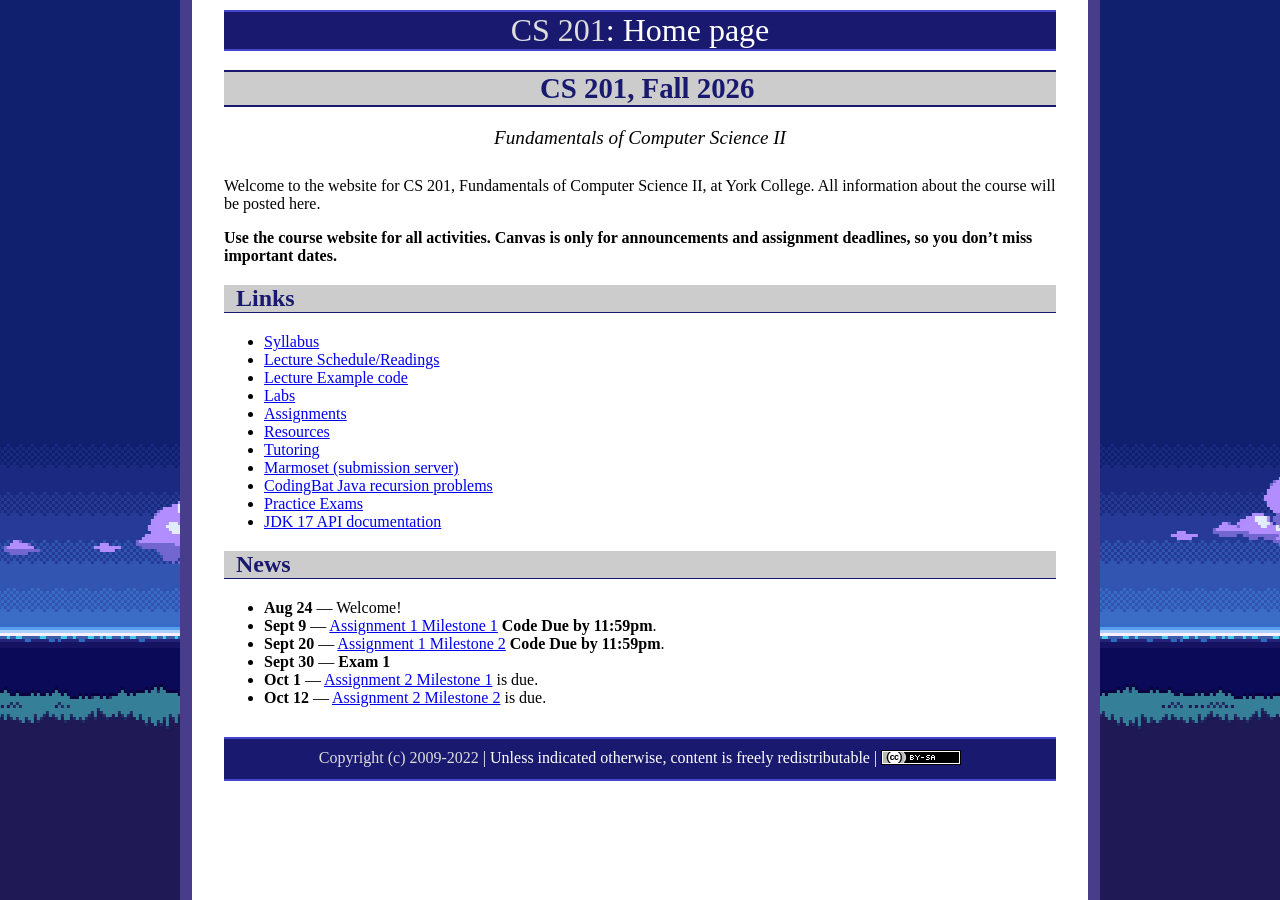
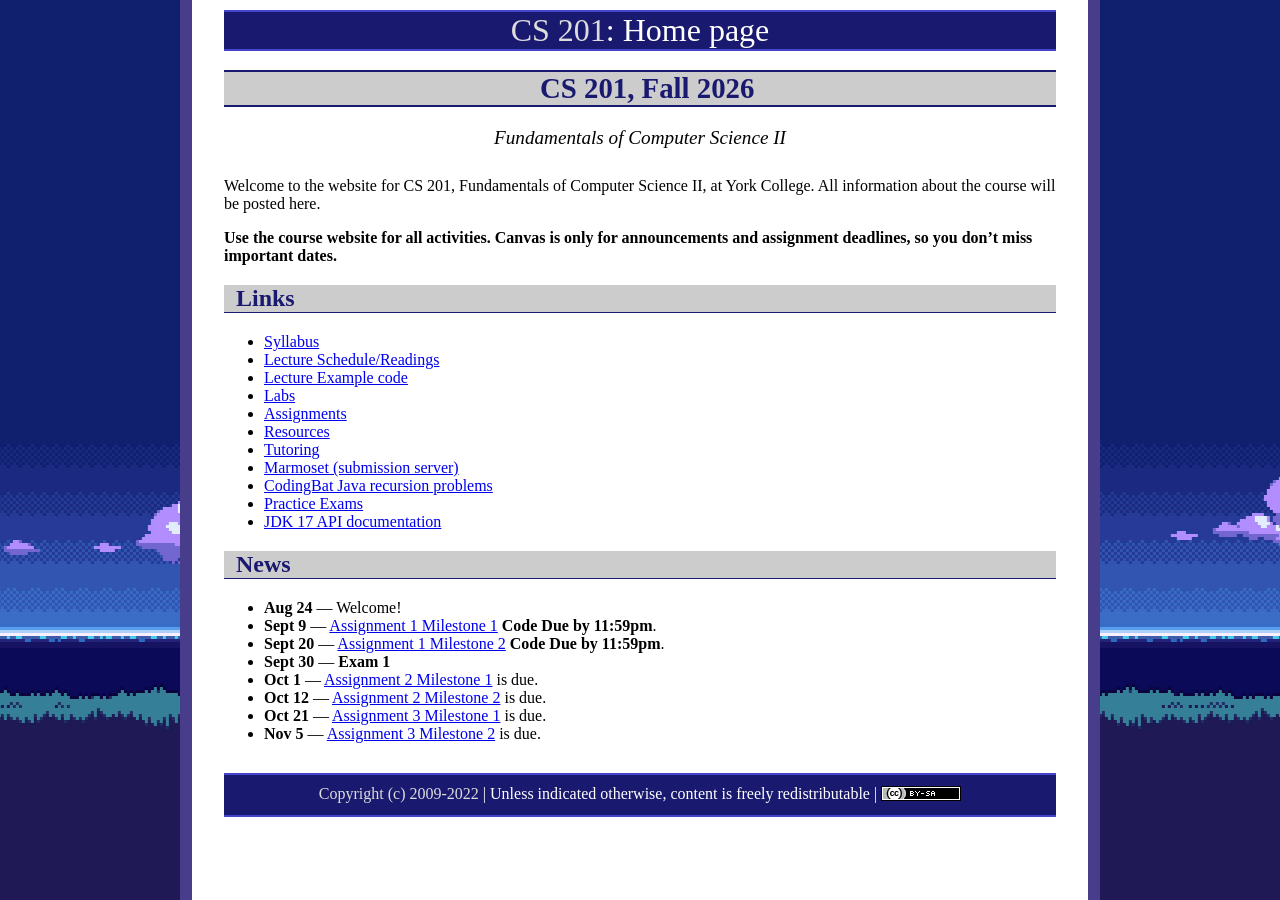
Before and after one commit to ycpcs/cs201-fall2026, a Jekyll site: the page built from index.md, in a window 1280 px wide. Built offline with Jekyll 4.4.1, drawn with Linux system fonts in a browser that asks for light colours.

Commit message:
Update index.md

```diff
--- a/index.md
+++ b/index.md
@@ -52,6 +52,8 @@ Welcome to the website for CS 201, Fundamentals of Computer Science II, at York
 * **Sept 30** &mdash; **Exam 1**
 * **Oct 1** &mdash; [Assignment 2 Milestone 1](assign/assign02.html) is due.
 * **Oct 12** &mdash; [Assignment 2 Milestone 2](assign/assign02.html) is due.
+* **Oct 21** &mdash; [Assignment 3 Milestone 1](assign/assign03.html) is due.
+* **Nov 5** &mdash; [Assignment 3 Milestone 2](assign/assign03.html) is due.
 
 <!--
 * **Updated - Sep 6** &mdash; [Assignment 1 Milestone 1](assign/assign01.html) is due.
```
